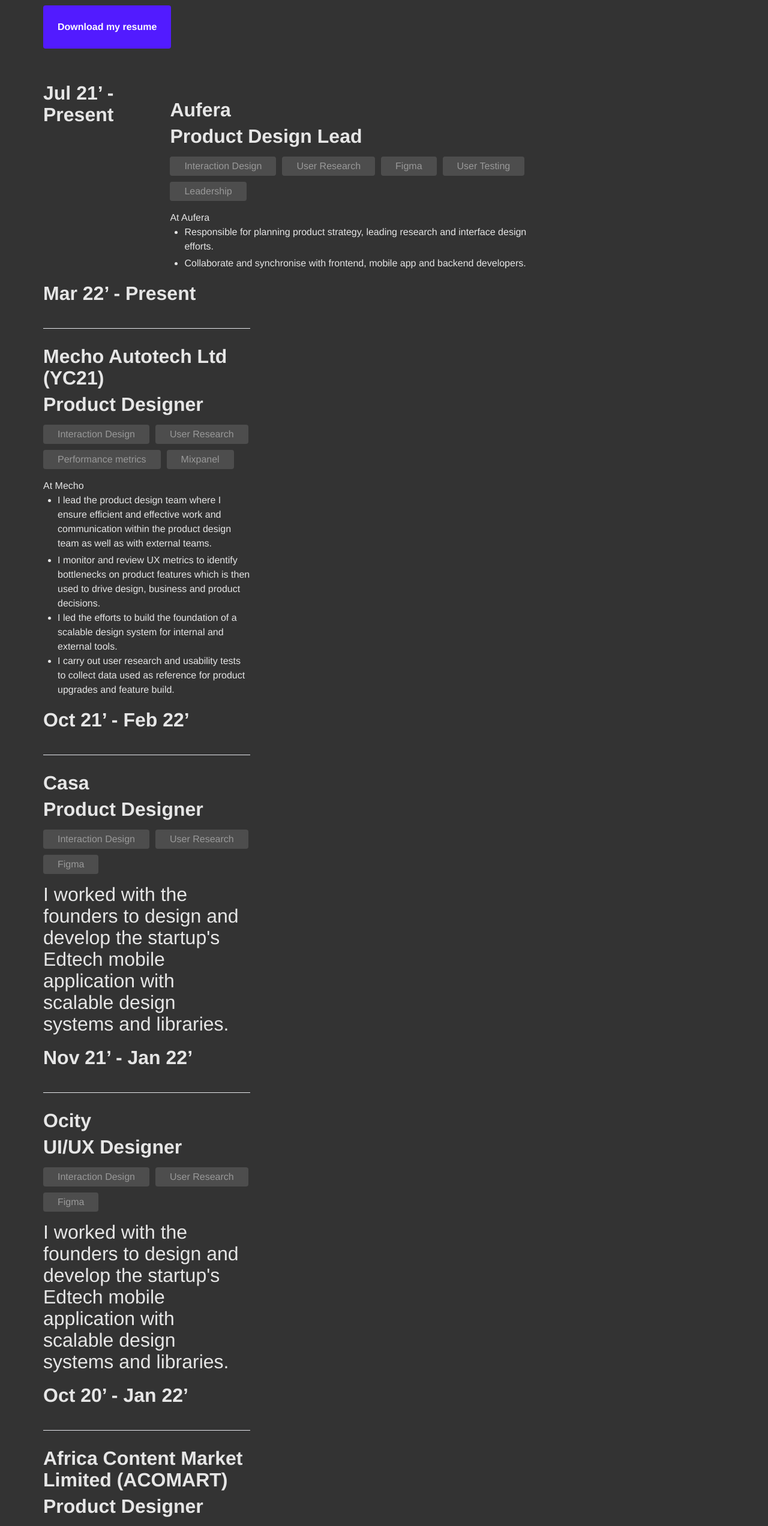
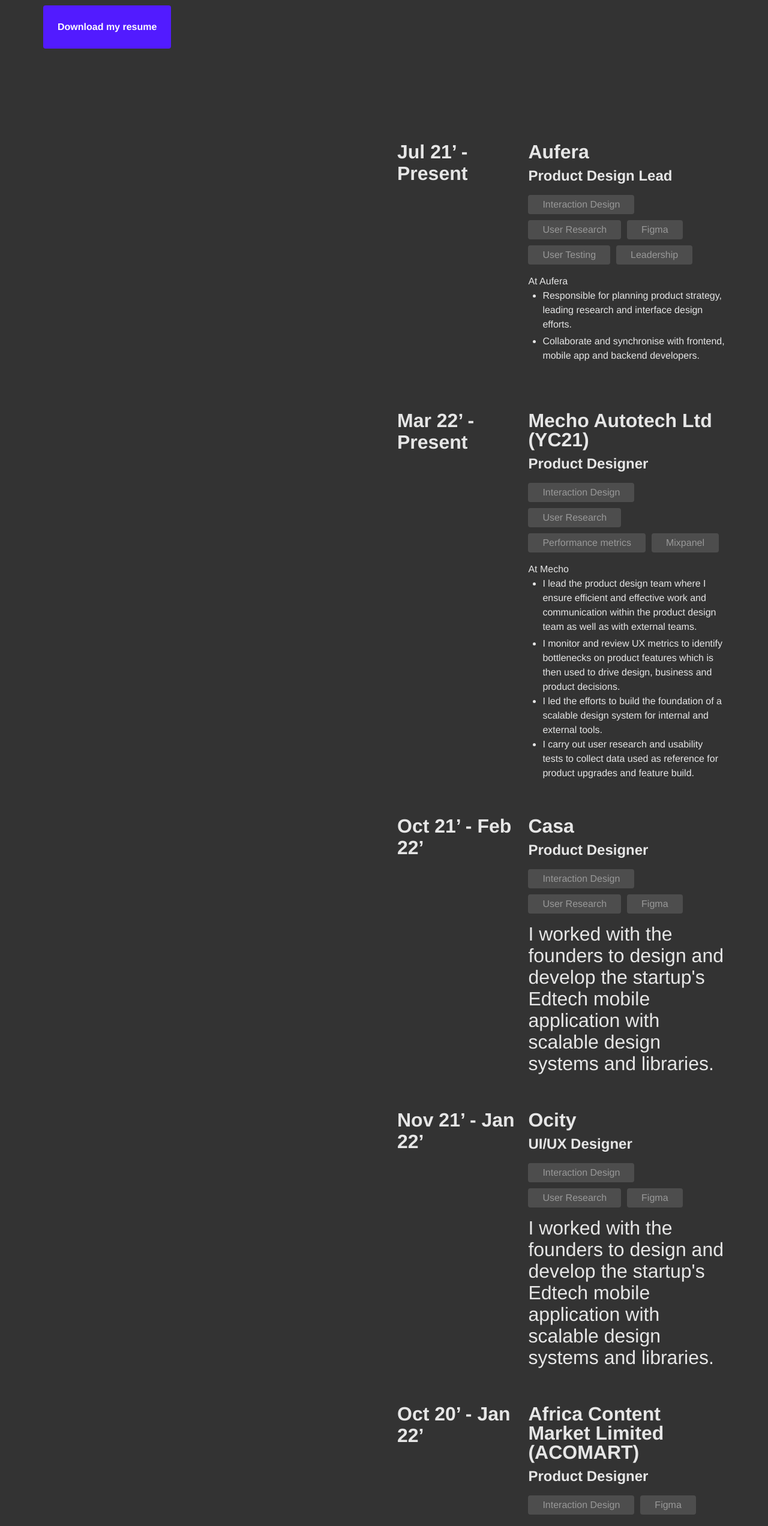
Before and after one commit to Muqtadirat/uy-portfolio, a React (Create React App) app: page / in a window 1280 px wide. Shown: the part 1980-4524 px from the top of the page at 60% size. Built offline with nearby package versions, Linux system fonts and the light colour scheme.

Commit message:
feat: desktop responsive

```diff
--- a/src/components/Experience.js
+++ b/src/components/Experience.js
@@ -10,7 +10,8 @@
 
 const Experience = () => {
   return (
-    <div className="Experience text-left w-full md:max-w-full h-full bg-greyscale-20 pt-16 md:pt-24 pb-6 md:pb-20 px-6 md:px-[4.5rem] font-largescreen-body text-base md:text-lg text-white leading-[24px]">
+    <div className="Experience text-left w-full md:max-w-full h-full md:flex md:gap-14 bg-greyscale-20 pt-16 md:pt-24 pb-6 md:pb-20 px-6 md:px-[4.5rem] font-largescreen-body text-base md:text-lg text-white leading-[24px]">
+      <section>
         <h1 className="header text-5xl md:text-[5rem] pb-4 md:w-[30rem] uppercase font-black text-left">
           Work Experience
         </h1>
@@ -18,14 +19,20 @@
         <button className="px-6 py-4 md:py-6 text-xs md:text-base flex font-bold leading-6 bg-base-colorsprimary-blue hover:bg-base-colorssecondary-blue rounded">
           Download my resume
         </button>
+      </section>
 
-      <div className="project-details md:flex flex-col mt-[3.5rem] text-xl md:text-[2rem] md:w-[843px] leading-9 text-greyscale-90 overflow-x-scroll md:overflow-auto">
-        <section className="aufera md:flex w-[345px] md:w-full">
-          <p className="mb-10 text-left font-bold">Jul 21’ - Present</p>
-          <hr />
-          <div>
-            <p className="mt-7 mb-2 font-bold">Aufera</p>
-            <p className="font-bold">Product Design Lead</p>
+      <div className="project-details md:ml-[54px] md:flex flex-col gap-[2rem] items-end mt-[3.5rem] md:mt-[23.5rem] text-xl md:text-[2rem] md:w-[843px] leading-9 text-greyscale-90 overflow-x-scroll md:overflow-auto">
+        <section className="aufera md:flex items-baseline w-[345px] md:w-full">
+          <p className="mb-10 text-left font-bold md:w-2/5">
+            Jul 21’ - Present
+          </p>
+          <hr className="md:hidden" />
+
+          <div className="md:w-3/5">
+            <p className="mt-7 mb-2 text-2xl md:text-[2rem] font-bold">
+              Aufera
+            </p>
+            <p className="md:text-2xl font-bold">Product Design Lead</p>
 
             <div className="flex flex-wrap my-4 gap-[10px] mt-4 text-base text-greyscale-60">
               <UtilityLabel text="Interaction Design" />
@@ -49,11 +56,17 @@
           </div>
         </section>
         {/* mecho */}
-        <section className="mecho mt-5 w-[345px]">
-          <p className="mb-10 text-left font-bold">Mar 22’ - Present</p>
-          <hr />
-          <p className="mt-7 mb-2 font-bold">Mecho Autotech Ltd (YC21)</p>
-          <p className="font-bold">Product Designer</p>
+        <section className="mecho mt-5 md:flex items-baseline w-[345px] md:w-full">
+          <p className="mb-10 text-left font-bold  md:w-2/5">
+            Mar 22’ - Present
+          </p>
+          <hr className="md:hidden" />
+
+          <div className="md:w-3/5">
+            <p className="mt-7 mb-2 text-2xl md:text-[2rem] font-bold">
+              Mecho Autotech Ltd (YC21)
+            </p>
+            <p className="md:text-2xl font-bold">Product Designer</p>
 
             <div className="flex flex-wrap my-4 gap-[10px] mt-4 text-base text-greyscale-60">
               <UtilityLabel text="Interaction Design" />
@@ -66,30 +79,38 @@
               At Mecho
               <li className="ml-6 mb-1">
                 I lead the product design team where I ensure efficient and
-              effective work and communication within the product design team as
-              well as with external teams.
+                effective work and communication within the product design team
+                as well as with external teams.
               </li>
               <li className="ml-6">
-              I monitor and review UX metrics to identify bottlenecks on product
-              features which is then used to drive design, business and product
-              decisions.
+                I monitor and review UX metrics to identify bottlenecks on
+                product features which is then used to drive design, business
+                and product decisions.
               </li>
               <li className="ml-6">
                 I led the efforts to build the foundation of a scalable design
                 system for internal and external tools.
               </li>
               <li className="ml-6">
-              I carry out user research and usability tests to collect data used
-              as reference for product upgrades and feature build.
+                I carry out user research and usability tests to collect data
+                used as reference for product upgrades and feature build.
               </li>
             </ul>
+          </div>
         </section>
+
         {/* Casa */}
-        <section className="casa mt-5 w-[345px]">
-          <p className="mb-10 text-left font-bold">Oct 21’ - Feb 22’</p>
-          <hr />
-          <p className="mt-7 mb-2 font-bold">Casa</p>
-          <p className="font-bold">Product Designer</p>
+        <section className="casa md:flex items-baseline w-[345px] md:w-full">
+          <p className="mb-10 text-left font-bold md:w-2/5">
+            Oct 21’ - Feb 22’
+          </p>
+          <hr className="md:hidden" />
+
+          <div className="md:w-3/5">
+            <p className="mt-7 mb-2 text-2xl md:text-[2rem] font-bold md:w-2/5">
+              Casa
+            </p>
+            <p className="md:text-2xl font-bold">Product Designer</p>
 
             <div className="flex flex-wrap my-4 gap-[10px] mt-4 text-base text-greyscale-60">
               <UtilityLabel text="Interaction Design" />
@@ -102,13 +123,19 @@
               Edtech mobile application with scalable design systems and
               libraries.
             </p>
+          </div>
         </section>
+
         {/* Ocity */}
-        <section className="ocity mt-5 w-[345px]">
-          <p className="mb-10 text-left font-bold">Nov 21’ - Jan 22’</p>
-          <hr />
-          <p className="mt-7 mb-2 font-bold">Ocity</p>
-          <p className="font-bold">UI/UX Designer</p>
+        <section className="ocity md:flex items-baseline w-[345px] md:w-full">
+          <p className="mb-10 text-left font-bold md:w-2/5">
+            Nov 21’ - Jan 22’
+          </p>
+          <hr className="md:hidden" />
+
+          <div className="md:w-3/5">
+            <p className="mt-7 mb-2 text-2xl md:text-[2rem] font-bold">Ocity</p>
+            <p className="md:text-2xl font-bold">UI/UX Designer</p>
 
             <div className="flex flex-wrap my-4 gap-[10px] mt-4 text-base text-greyscale-60">
               <UtilityLabel text="Interaction Design" />
@@ -121,15 +148,21 @@
               Edtech mobile application with scalable design systems and
               libraries.
             </p>
+          </div>
         </section>
+
         {/* acomart */}
-        <section className="acomart mt-5 w-[345px]">
-          <p className="mb-10 text-left font-bold">Oct 20’ - Jan 22’</p>
-          <hr />
-          <p className="mt-7 mb-2 font-bold">
+        <section className="acomart md:flex items-baseline w-[345px] md:w-full">
+          <p className="mb-10 text-left font-bold md:w-2/5">
+            Oct 20’ - Jan 22’
+          </p>
+          <hr className="md:hidden" />
+
+          <div className="md:w-3/5">
+            <p className="mt-7 mb-2 text-2xl md:text-[2rem] font-bold">
               Africa Content Market Limited (ACOMART)
             </p>
-          <p className="font-bold">Product Designer</p>
+            <p className="md:text-2xl font-bold">Product Designer</p>
 
             <div className="flex flex-wrap my-4 gap-[10px] mt-4 text-base text-greyscale-60">
               <UtilityLabel text="Interaction Design" />
@@ -137,17 +170,25 @@
             </div>
 
             <p>
-            I worked with the product and engineering team to design and develop
-            streaming services and features that helped the company push to
-            market and attract it's first users.
+              I worked with the product and engineering team to design and
+              develop streaming services and features that helped the company
+              push to market and attract it's first users.
             </p>
+          </div>
         </section>
+
         {/* doctoora */}
-        <section className="doctoora mt-5 w-[345px]">
-          <p className="mb-10 text-left font-bold">Jul 20’ - May 21’</p>
-          <hr />
-          <p className="mt-7 mb-2 font-bold">Doctoora</p>
-          <p className="font-bold">Product Designer</p>
+        <section className="doctoora md:flex items-baseline w-[345px] md:w-full">
+          <p className="mb-10 text-left font-bold md:w-2/5">
+            Jul 20’ - May 21’
+          </p>
+          <hr className="md:hidden" />
+
+          <div className="md:w-3/5">
+            <p className="mt-7 mb-2 text-2xl md:text-[2rem] font-bold">
+              Doctoora
+            </p>
+            <p className="md:text-2xl font-bold">Product Designer</p>
 
             <div className="flex flex-wrap my-4 gap-[10px] mt-4 text-base text-greyscale-60">
               <UtilityLabel text="Interaction Design" />
@@ -162,10 +203,11 @@
               helped the company attract it’s first users and achieve product
               market fit.
             </p>
+          </div>
         </section>
       </div>
 
-      <p className=" mt-5 italic text-xs leading-[18px] text-greyscale-50">
+      <p className="md:hidden mt-5 italic text-xs leading-[18px] text-greyscale-50">
         Scroll left for more
       </p>
     </div>
```
Lines whose indentation alone changed are shown as unchanged.
